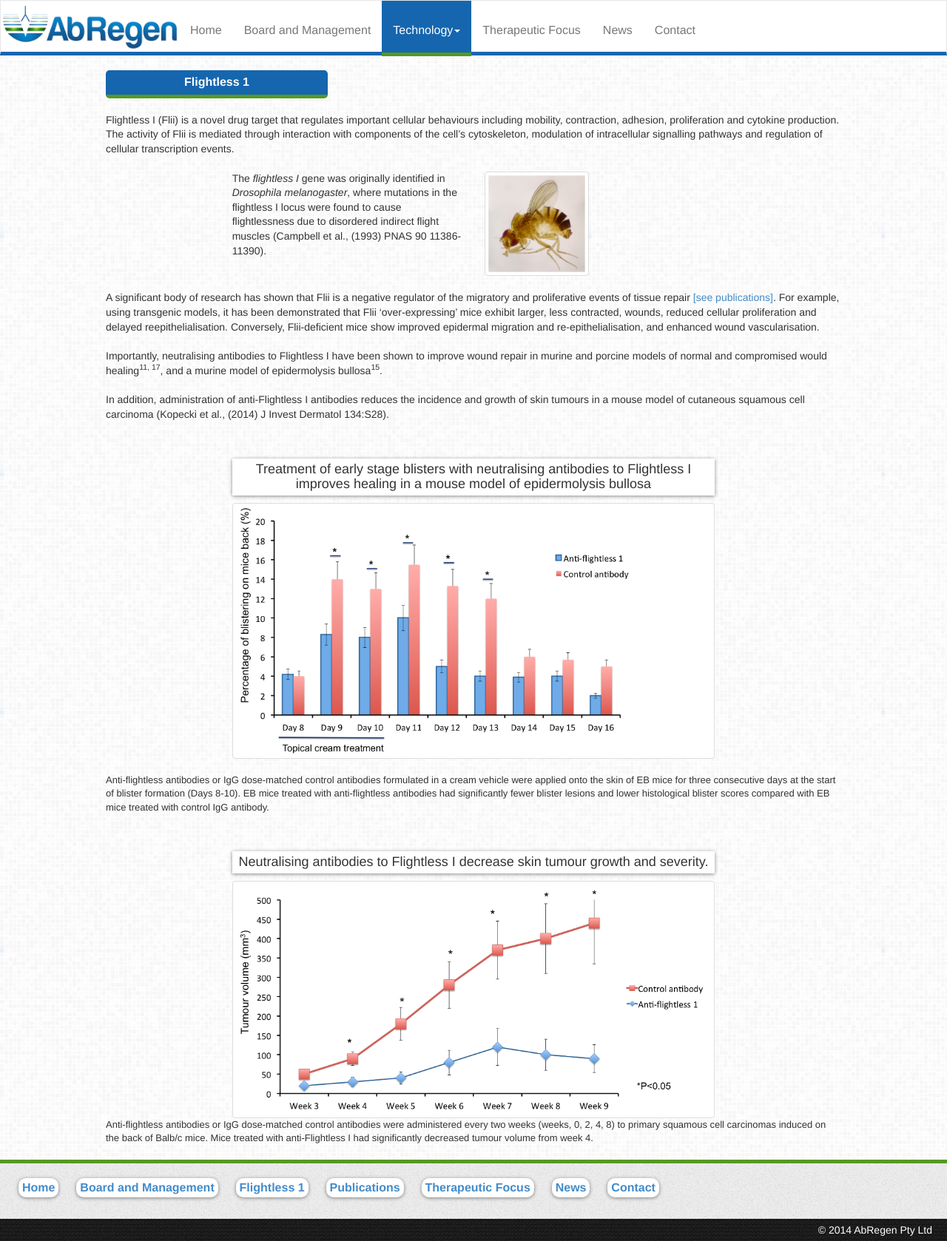
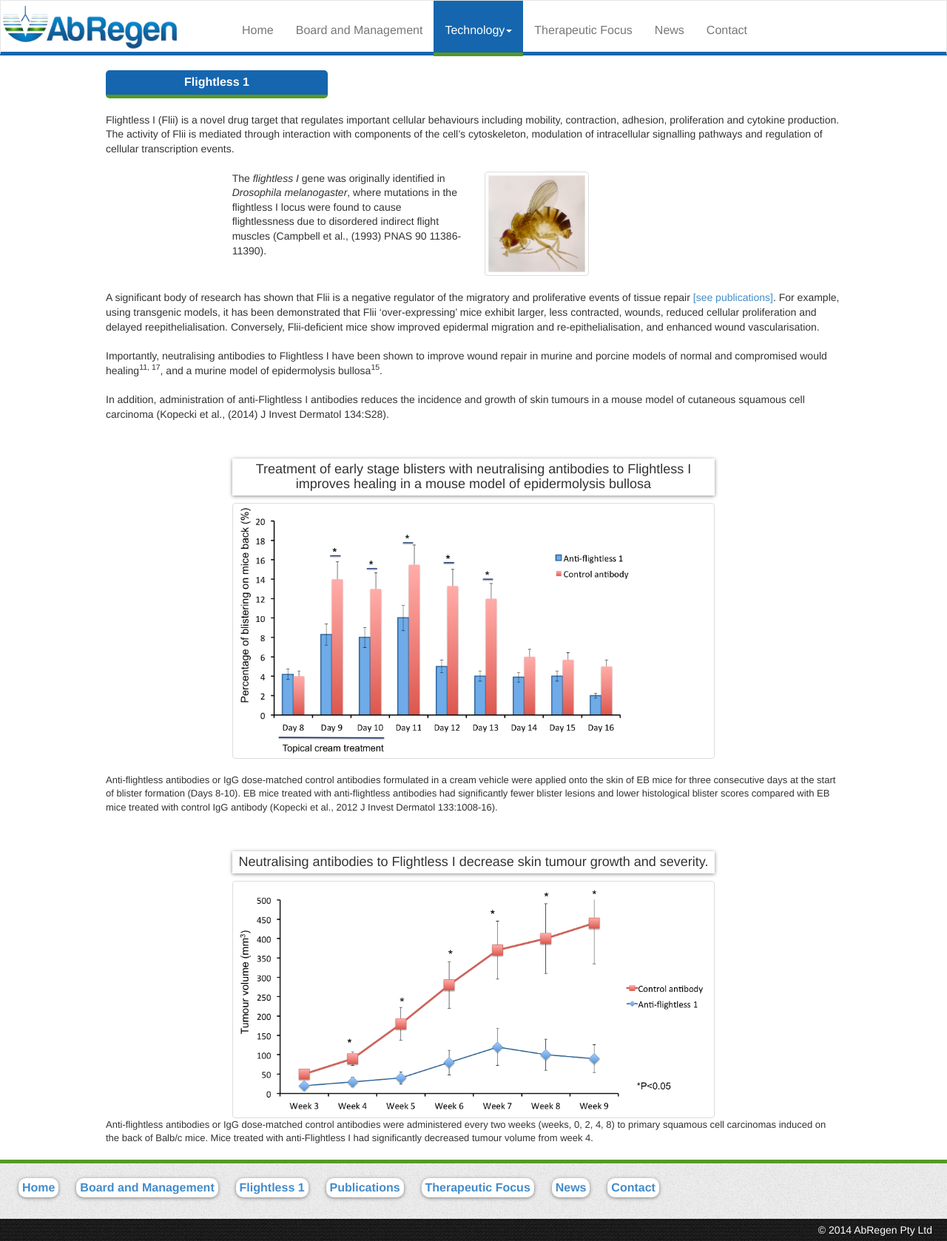
Before and after one commit to malpenitin/abregen, a Jekyll site: the page built from flightless_1/index.html, in a window 1280 px wide. Shown: the whole page at 74% size. Built offline with Jekyll 4.4.1, drawn with Linux system fonts in a browser that asks for light colours; Markdown is read by kramdown in place of the engine named in the settings.

Commit message:
Final Touch Ups - Version 1.0
 - background white
 - menu margin
 - reference

```diff
--- a/flightless_1/index.html
+++ b/flightless_1/index.html
@@ -59,7 +59,7 @@
 
 <p class="lead small-text">
 
-Anti-flightless antibodies or IgG dose-matched control antibodies formulated in a cream vehicle were applied onto the skin of EB mice for three consecutive days at the start of blister formation (Days 8-10). EB mice treated with anti-flightless antibodies had significantly fewer blister lesions and lower histological blister scores compared with EB mice treated with control IgG antibody.
+Anti-flightless antibodies or IgG dose-matched control antibodies formulated in a cream vehicle were applied onto the skin of EB mice for three consecutive days at the start of blister formation (Days 8-10). EB mice treated with anti-flightless antibodies had significantly fewer blister lesions and lower histological blister scores compared with EB mice treated with control IgG antibody (Kopecki et al., 2012 J Invest Dermatol 133:1008-16).
 
 </p>
 
--- a/public/css/global.css
+++ b/public/css/global.css
@@ -3,8 +3,22 @@
 /*green 559922*/
 
 body {
-	background:#ffffff;
-	background: url('../images/grey.png');
+	/*background-color: #dfdfdf;
+	background: -moz-linear-gradient(top,
+		#fff,
+		#dfdfdf 50%,
+		#cecece
+	);
+	background: -webkit-gradient(linear, left top, left bottom,
+		from(#fff),
+		color-stop(0.5, #dfdfdf),
+		to(#cecece)
+	);
+
+	/* linear gradient for IE 5.5+ */
+	/*filter: progid:DXImageTransform.Microsoft.gradient(StartColorStr='#FFFFFF', EndColorStr='#CECECE');*/
+
+	background-color: #ffffff;
 }
 
 .cp-logo-small {
@@ -62,6 +76,7 @@
 /* body*/
 .cp-content {
 	max-width: 1024px;
+	background:#ffffff;
 
 }
 
@@ -110,6 +125,14 @@
 	.navbar-brand img {
 	    height:68px;
 	    width:241px;
+	}
+
+	.navbar-collapse {
+		max-width:1024px;
+	}
+
+	.navbar-nav {
+		float:right;
 	}
 
 	.navbar-nav li a {
```
Also changed, not shown: 3 other files.
